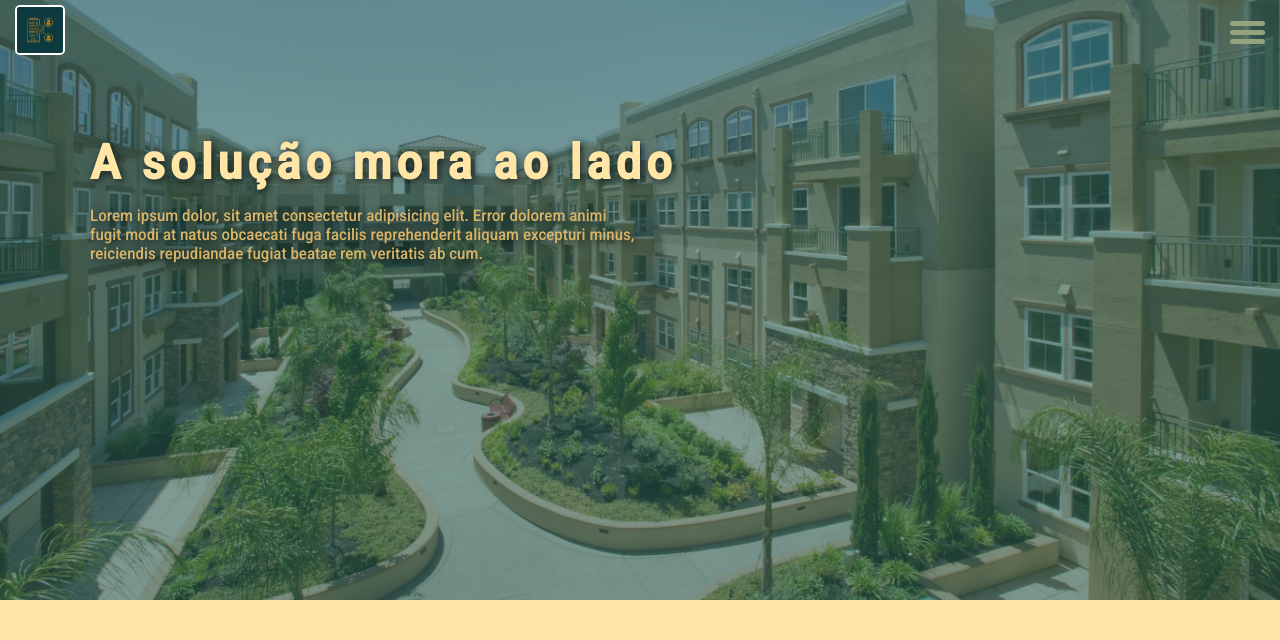
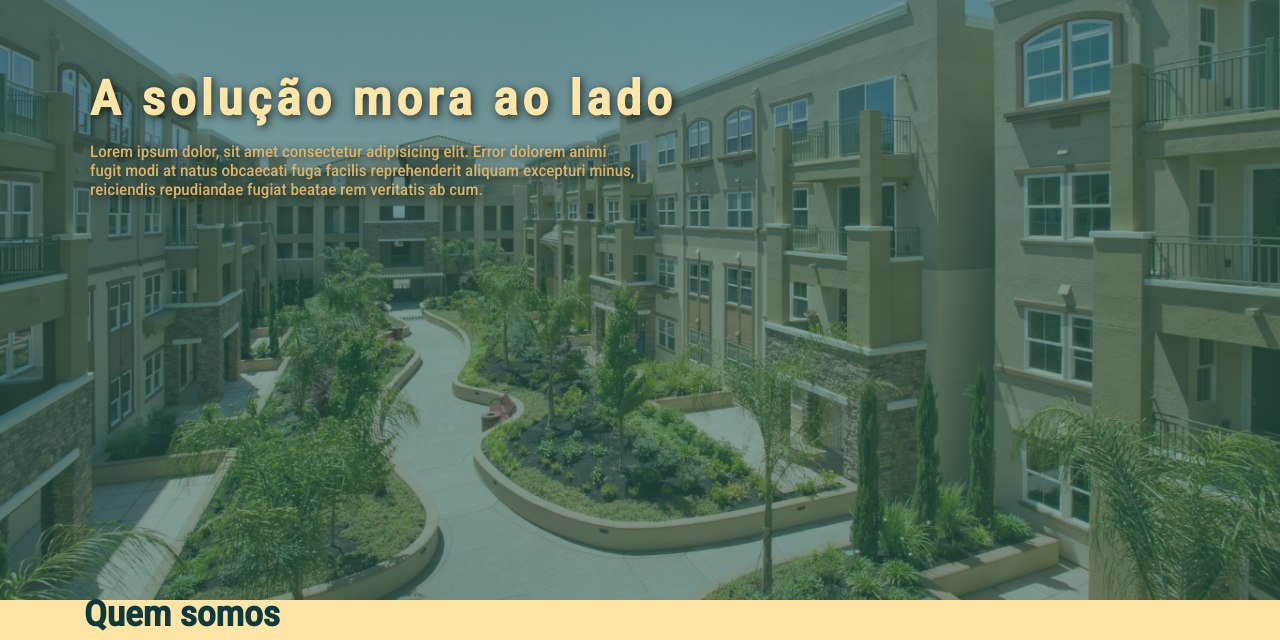
Before and after one commit to Davi-Oliveria214/TCC-Apoi-me, a PHP site: page / in a window 1280 px wide. Shown: the top 640 px of the page. Run offline with PHP 8.4, Linux system fonts and the light colour scheme.

Commit message:
Tirando topo

```diff
--- a/css/style.css
+++ b/css/style.css
@@ -82,138 +82,6 @@ main {
   border-radius: 20px;
 }
 
-/* ===========================
-   CABEÇALHO
-=========================== */
-#topo-cabecalho {
-  width: 100%;
-  min-height: 60px;
-  display: flex;
-  justify-content: space-between;
-  gap: 20px;
-  align-items: center;
-  padding: 5px 15px;
-  /* background-color: var(--verde-musgo-medio); */
-}
-
-#img-titulo img {
-  width: 50px;
-  border-radius: 5px;
-  border: 2px solid var(--branco);
-}
-
-/* ===========================
-   MENU BURGUER
-=========================== */
-#burguer {
-  display: flex;
-  flex-direction: column;
-  gap: 4px;
-  cursor: pointer;
-}
-
-#burguer>div {
-  width: 35px;
-  height: 5px;
-  border-radius: 20px;
-  background-color: var(--verde-musgo-palido);
-  transition: background-color 0.3s, transform 0.2s;
-}
-
-#burguer:hover div {
-  background-color: var(--dourado);
-}
-
-#burguer.active .bar:nth-child(1) {
-  transform: translateY(10px) rotate(45deg);
-}
-
-#burguer.active .bar:nth-child(2) {
-  opacity: 0;
-}
-
-#burguer.active .bar:nth-child(3) {
-  transform: translateY(-8px) rotate(-45deg);
-}
-
-/* ===========================
-   MENU DE NAVEGAÇÃO
-=========================== */
-#menu-navegacao {
-  display: none;
-  position: fixed;
-  width: 100vw;
-  height: 100vh;
-  top: 0;
-  right: 0;
-  background-color: rgba(var(--preto-rgba), 0.2);
-  z-index: 5;
-  transition: 0.5s ease;
-}
-
-#menu-navegacao img {
-  width: 70px;
-  border-radius: 50%;
-  display: block;
-}
-
-.fundo-menu {
-  background-color: var(--verde-musgo-medio);
-  position: absolute;
-  height: 100%;
-  padding: 10px 15px;
-  display: flex;
-  font-size: 1.3rem;
-  flex-direction: column;
-  gap: 10px;
-  align-items: center;
-}
-
-/* Define a animação de abrir e fechar o menu de navegação */
-.abrir-menu .fundo-menu {
-  animation: abrir-menu 0.5s ease-out forwards;
-}
-
-.fechar-menu .fundo-menu {
-  animation: fechar-menu 0.5s ease-in forwards;
-}
-
-/* Animações do menu de navegação */
-@keyframes abrir-menu {
-  0% {
-    transform: translateX(-180%);
-    opacity: 0;
-  }
-
-  100% {
-    transform: translateX(0);
-    opacity: 1;
-  }
-}
-
-@keyframes fechar-menu {
-  0% {
-    transform: translateX(0);
-    opacity: 1;
-  }
-
-  100% {
-    transform: translateX(-180%);
-    opacity: 0;
-  }
-}
-
-.fundo-menu nav {
-  height: 100%;
-}
-
-.fundo-menu ul {
-  height: 100%;
-  display: flex;
-  flex-direction: column;
-  justify-content: space-evenly;
-  align-items: center;
-}
 
 /* ===========================
    RODAPÉ
--- a/includes/cabecalho.php
+++ b/includes/cabecalho.php
@@ -12,27 +12,6 @@
 
 <body>
     <header id="topo-cabecalho">
-        <a id="img-titulo" href="index.php "><img src="./img/condomino.png" alt=""></a>
+        <!-- <a id="img-titulo" href="index.php "><img src="./img/condomino.png" alt=""></a>     -->
 
-        <div id="burguer">
-            <div class="bar"></div>
-            <div class="bar"></div>
-            <div class="bar"></div>
-        </div>
-
-        <div id="menu-navegacao">
-            <div class="fundo-menu">
-                <a href="./usuario.html"><img src="./img/condomino.png" alt=""></a>
-                <nav>
-                    <ul>
-                        <li><a href="./index.php">Início</a></li>
-                        <li><a href="./servicos.php">Serviços</a></li>
-                        <li><a href="./contato.html">Contato</a></li>
-                        <li><a href="./sobre.html">Institucional</a></li>
-                        <li><a href="./cadastro.html">Cadastro</a></li>
-                        <li><a href="./login.html">Login</a></li>
-                    </ul>
-                </nav>
-            </div>
-        </div>
     </header>
```
